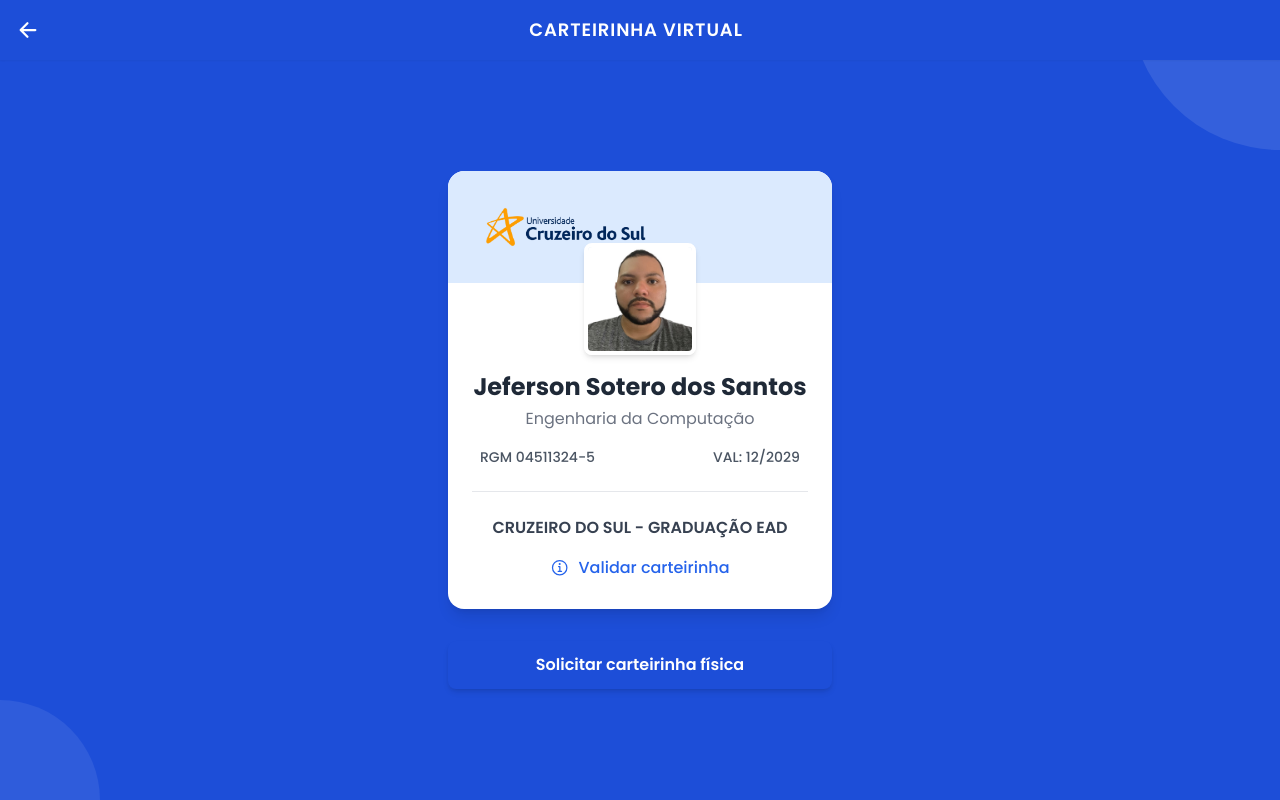
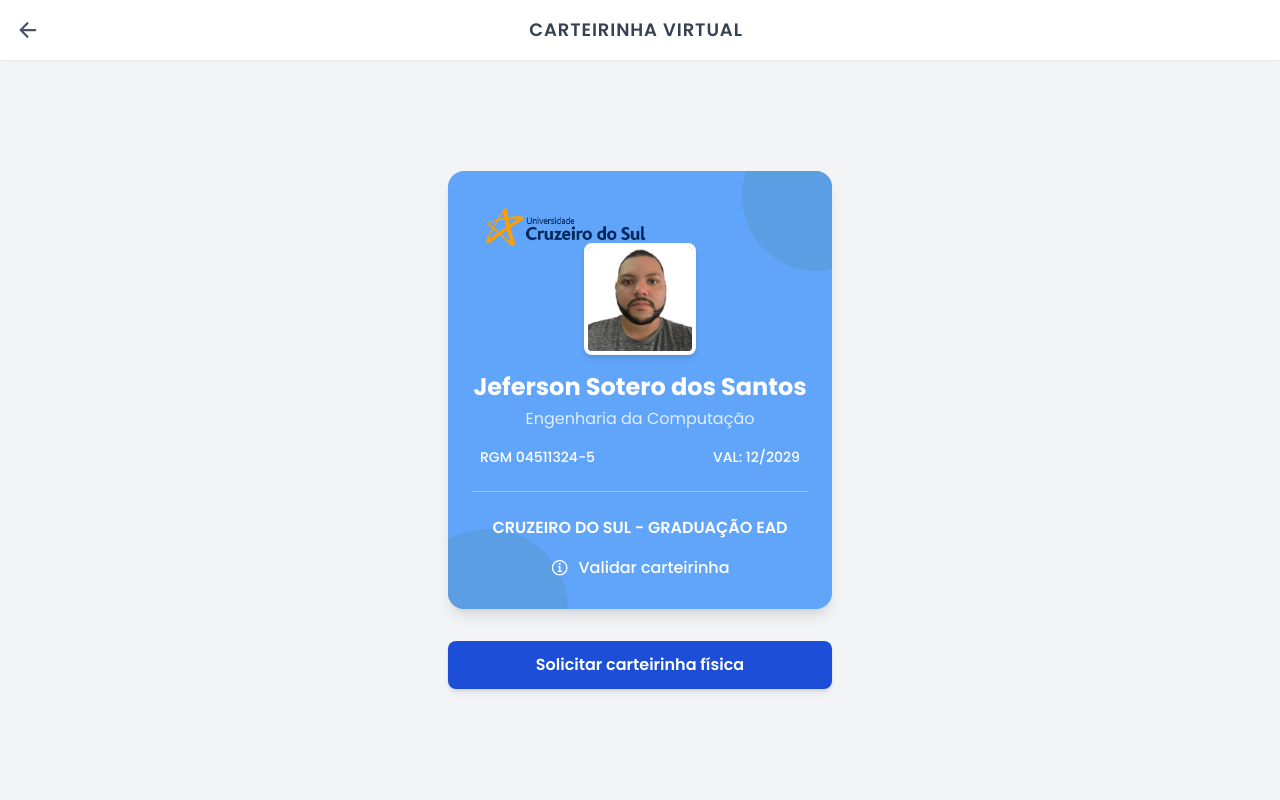
Before and after one commit to CosthaStudioSoftwares/Universidade-Cruzeiro-do-Sul, a plain HTML site: page index.html in a window 1280 px wide. Drawn offline with nearby package versions, Linux system fonts and the light colour scheme.

Commit message:
Update index.html

```diff
--- a/index.html
+++ b/index.html
@@ -19,62 +19,54 @@
             font-family: 'Poppins', sans-serif;
         }
 
-        /* Estilos para o fundo com os círculos */
-        .background-pattern {
+        /* Os estilos dos círculos agora serão aplicados dentro do card */
+        .circle-top {
             position: absolute;
-            top: 0;
-            left: 0;
-            width: 100%;
-            height: 100%;
-            overflow: hidden; /* Garante que os círculos não ultrapassem a div */
+            top: -50px;
+            right: -60px;
+            width: 150px;
+            height: 150px;
+            background-color: #5B9DDE; /* Um tom de azul mais forte para contraste */
+            border-radius: 50%;
+            opacity: 0.8;
         }
 
-        .circle-top-right {
+        .circle-bottom {
             position: absolute;
-            top: -150px; /* Ajuste para posicionar */
-            right: -150px; /* Ajuste para posicionar */
-            width: 300px;
-            height: 300px;
-            background: rgba(255, 255, 255, 0.1); /* Branco semi-transparente */
+            bottom: -80px;
+            left: -40px;
+            width: 160px;
+            height: 160px;
+            background-color: #5B9DDE;
             border-radius: 50%;
-        }
-
-        .circle-bottom-left {
-            position: absolute;
-            bottom: -100px; /* Ajuste para posicionar */
-            left: -100px; /* Ajuste para posicionar */
-            width: 200px;
-            height: 200px;
-            background: rgba(255, 255, 255, 0.08); /* Branco semi-transparente */
-            border-radius: 50%;
+            opacity: 0.8;
         }
     </style>
 </head>
-<body class="bg-blue-700 flex flex-col min-h-screen relative">
-    <div class="background-pattern">
-        <div class="circle-top-right"></div>
-        <div class="circle-bottom-left"></div>
-    </div>
+<body class="bg-gray-100 flex flex-col min-h-screen">
 
-    <header class="bg-blue-700 text-white shadow-sm sticky top-0 z-20">
+    <header class="bg-white shadow-sm sticky top-0 z-10">
         <nav class="container mx-auto px-4 py-4 flex items-center justify-between">
-            <a href="#" class="flex items-center text-white hover:text-gray-200">
+            <a href="#" class="flex items-center text-gray-600 hover:text-gray-800">
                 <ion-icon name="arrow-back-outline" class="text-2xl"></ion-icon>
             </a>
-            <h1 class="text-lg font-semibold uppercase tracking-wider">
+            <h1 class="text-lg font-semibold text-gray-700 uppercase tracking-wider">
                 Carteirinha Virtual
             </h1>
             <div class="w-8"></div>
         </nav>
     </header>
 
-    <main class="flex-grow flex items-center justify-center p-4 relative z-10">
+    <main class="flex-grow flex items-center justify-center p-4">
         <div class="w-full max-w-sm mx-auto">
-            <div class="bg-white rounded-2xl shadow-lg p-6 relative overflow-hidden">
-                <div class="absolute top-0 left-0 right-0 h-28 bg-blue-100 rounded-t-2xl" style="z-index: 0;"></div>
+            <div class="bg-blue-400 text-white rounded-2xl shadow-lg p-6 relative overflow-hidden">
+
+                <div class="circle-top"></div>
+                <div class="circle-bottom"></div>
 
                 <div class="relative z-10 flex flex-col items-center">
-                    <div class="absolute top-0 left-0 p-3"> <img src="logo_faculdade.png" alt="Logo Universidade Cruzeiro do Sul" class="h-10">
+                    <div class="absolute top-0 left-0 p-3">
+                         <img src="logo_faculdade.png" alt="Logo Universidade Cruzeiro do Sul" class="h-10">
                     </div>
 
                     <div class="mt-12 mb-4">
@@ -82,20 +74,20 @@
                     </div>
 
                     <div class="text-center w-full">
-                        <h2 class="text-2xl font-bold text-gray-800">Jeferson Sotero dos Santos</h2>
-                        <p class="text-gray-500 mt-1">Engenharia da Computação</p>
+                        <h2 class="text-2xl font-bold">Jeferson Sotero dos Santos</h2>
+                        <p class="opacity-80 mt-1">Engenharia da Computação</p>
 
-                        <div class="flex justify-between items-center mt-4 text-sm w-full px-2">
-                            <span class="text-gray-600 font-medium">RGM 04511324-5</span>
-                            <span class="text-gray-600 font-medium">VAL: 12/2029</span>
+                        <div class="flex justify-between items-center mt-4 text-sm w-full px-2 font-medium">
+                            <span>RGM 04511324-5</span>
+                            <span>VAL: 12/2029</span>
                         </div>
                     </div>
 
-                    <hr class="w-full my-6 border-gray-200">
+                    <hr class="w-full my-6 border-white/30">
 
                     <div class="text-center">
-                        <p class="font-semibold text-gray-700">CRUZEIRO DO SUL - GRADUAÇÃO EAD</p>
-                        <a href="#" class="mt-4 inline-flex items-center gap-2 text-blue-600 font-medium hover:underline">
+                        <p class="font-semibold">CRUZEIRO DO SUL - GRADUAÇÃO EAD</p>
+                        <a href="#" class="mt-4 inline-flex items-center gap-2 font-medium hover:underline">
                             <ion-icon name="information-circle-outline" class="text-xl"></ion-icon>
                             Validar carteirinha
                         </a>
```
